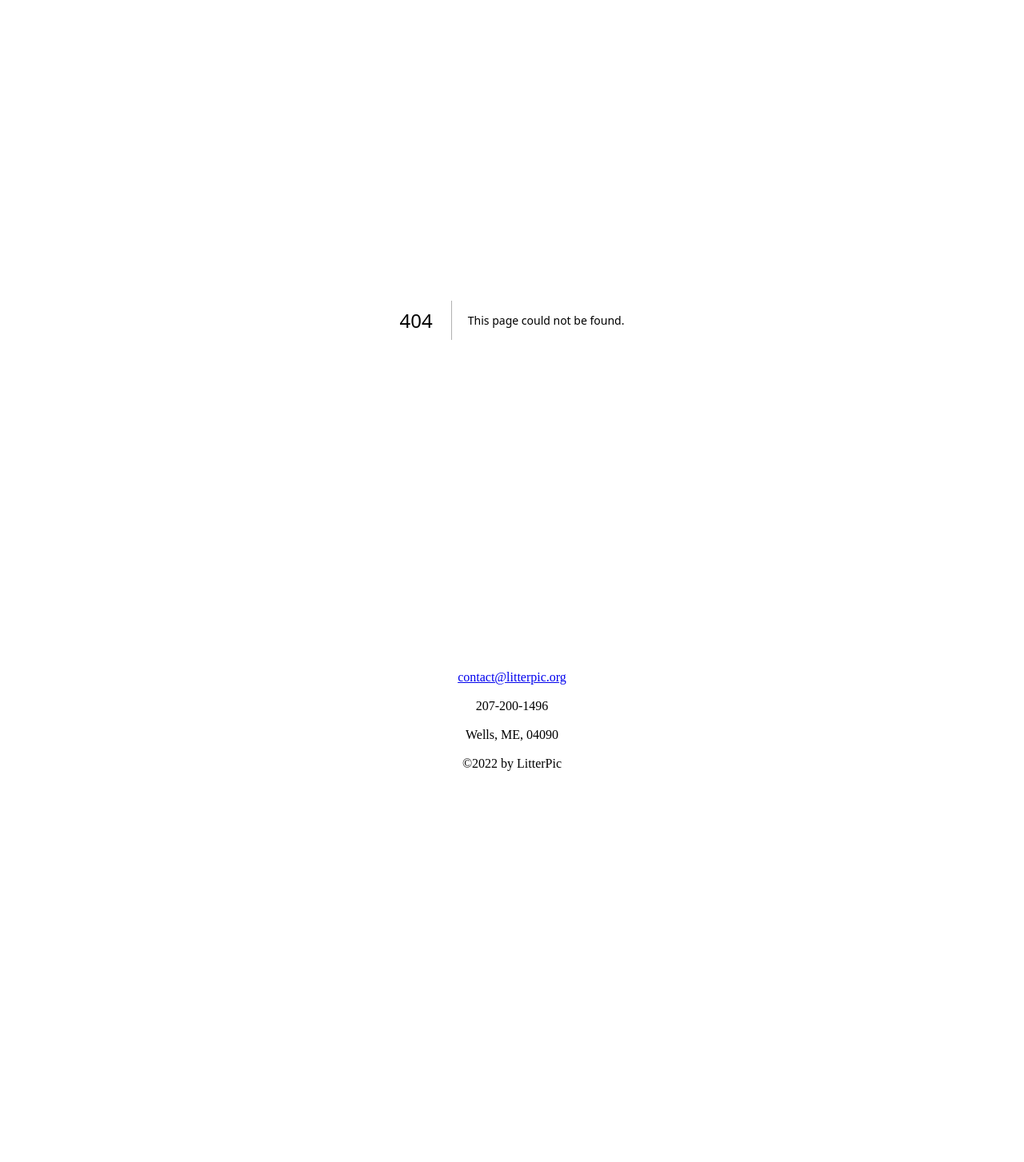
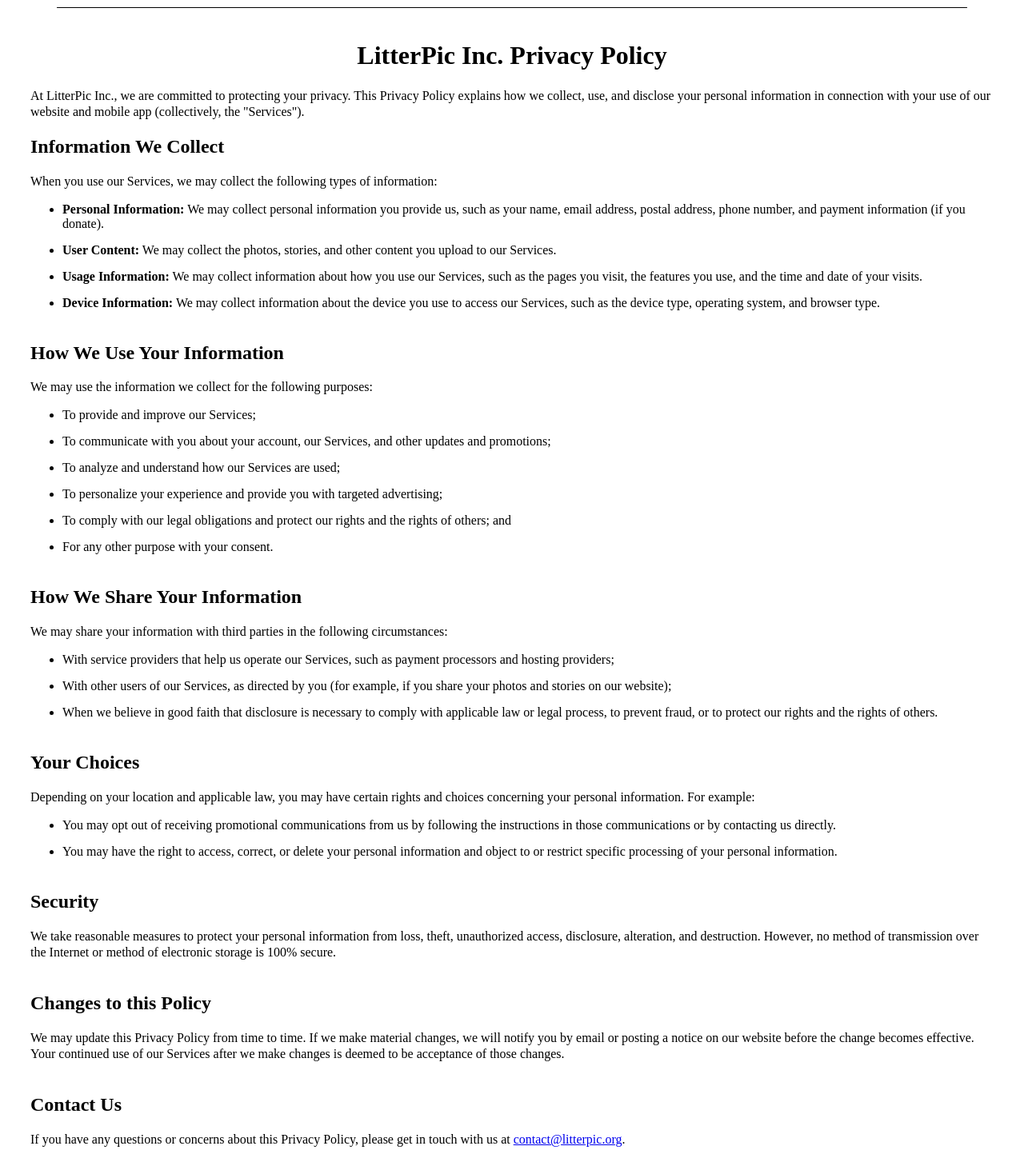
Before and after one commit to LitterPic/litterpic_org, a Next.js app: page /privacy in a window 1280 px wide. Before the commit this address had no page. Shown: the part 157-1610 px from the top of the page at 80% size. Before the commit the page ends 1158 px from the top, so only its background shows below. Built offline with nearby package versions, Linux system fonts and the light colour scheme.

Commit message:
Added privacy page, updated community service hours page

```diff
--- a/pages/layout.js
+++ b/pages/layout.js
@@ -16,6 +16,7 @@ const Layout = ({children}) => {
                 <Navlink href="/about">About</Navlink>
                 <Navlink href="/contact">Contact</Navlink>
             </nav>
+            <hr className="line"/>
             <main>{children}</main>
             <Footer/>
         </div>
--- /dev/null
+++ b/pages/privacy.js
@@ -0,0 +1,121 @@
+import React from "react";
+
+const Privacy = () => {
+    return <div className="content">
+        <h1 className="privacy_heading_text">LitterPic Inc. Privacy Policy</h1>
+
+        <p>
+            At LitterPic Inc., we are committed to protecting your privacy. This Privacy Policy explains how we collect,
+            use, and disclose your personal information in connection with your use of our website and mobile app
+            (collectively, the "Services").
+        </p>
+
+        <h2>Information We Collect</h2>
+
+        <p>
+            When you use our Services, we may collect the following types of information:
+        </p>
+
+        <ul>
+            <li>
+                <strong>Personal Information:</strong> We may collect personal information you provide us, such as your
+                name, email address, postal address, phone number, and payment information (if you donate).
+            </li>
+            <li>
+                <strong>User Content:</strong> We may collect the photos, stories, and other content you upload to our
+                Services.
+            </li>
+            <li>
+                <strong>Usage Information:</strong> We may collect information about how you use our Services, such as
+                the pages you visit, the features you use, and the time and date of your visits.
+            </li>
+            <li>
+                <strong>Device Information:</strong> We may collect information about the device you use to access our
+                Services, such as the device type, operating system, and browser type.
+            </li>
+        </ul>
+
+        <div className="blank-space"></div>
+        <h2>How We Use Your Information</h2>
+
+        <p>
+            We may use the information we collect for the following purposes:
+        </p>
+
+        <ul>
+            <li>To provide and improve our Services;</li>
+            <li>To communicate with you about your account, our Services, and other updates and promotions;</li>
+            <li>To analyze and understand how our Services are used;</li>
+            <li>To personalize your experience and provide you with targeted advertising;</li>
+            <li>To comply with our legal obligations and protect our rights and the rights of others; and</li>
+            <li>For any other purpose with your consent.</li>
+        </ul>
+
+        <div className="blank-space"></div>
+        <h2>How We Share Your Information</h2>
+
+        <p>
+            We may share your information with third parties in the following circumstances:
+        </p>
+
+        <ul>
+            <li>
+                With service providers that help us operate our Services, such as payment processors and hosting
+                providers;
+            </li>
+            <li>
+                With other users of our Services, as directed by you (for example, if you share your photos and stories
+                on our website);
+            </li>
+            <li>
+                When we believe in good faith that disclosure is necessary to comply with applicable law or legal
+                process, to prevent fraud, or to protect our rights and the rights of others.
+            </li>
+        </ul>
+
+        <div className="blank-space"></div>
+        <h2>Your Choices</h2>
+
+        <p>
+            Depending on your location and applicable law, you may have certain rights and choices concerning your
+            personal information. For example:
+        </p>
+
+        <ul>
+            <li>You may opt out of receiving promotional communications from us by following the instructions in those
+                communications or by contacting us directly.
+            </li>
+            <li>You may have the right to access, correct, or delete your personal information and object to or restrict
+                specific processing of your personal information.
+            </li>
+        </ul>
+
+        <div className="blank-space"></div>
+        <h2>Security</h2>
+        <p>
+            We take reasonable measures to protect your personal information from loss, theft, unauthorized access,
+            disclosure, alteration, and destruction. However, no method of transmission over the Internet or method of
+            electronic storage is 100% secure.
+        </p>
+
+        <div className="blank-space"></div>
+        <h2>Changes to this Policy</h2>
+
+        <p>
+            We may update this Privacy Policy from time to time. If we make material changes, we will notify you by
+            email or posting a notice on our website before the change becomes effective. Your continued use of our
+            Services after we make changes is deemed to be acceptance of those changes.
+        </p>
+
+        <div className="blank-space"></div>
+        <h2>Contact Us</h2>
+
+        <p>
+            If you have any questions or concerns about this Privacy Policy, please get in touch with us at
+            {' '} <a href="mailto:contact@litterpic.com">contact@litterpic.org</a>.
+        </p>
+    </div>;
+};
+
+
+export default Privacy;
--- a/styles/styles.css
+++ b/styles/styles.css
@@ -98,21 +98,20 @@ li {
 }
 
 .banner {
+    display: flex;
+    align-items: center;
+    justify-content: center;
+    height: 250px;
     width: 100%;
-    height: 250px;
     overflow: hidden;
-    position: relative;
 }
 
-.banner-image {
+.banner img {
+    height: 100%;
     width: 100%;
-    height: auto;
-    object-fit: scale-down;
-    object-position: top center;
-    position: absolute;
-    top: 15%;
-    left: 50%;
-    transform: translate(-50%, -75%);
+    object-fit: contain;
+    object-position: center;
+    position: relative;
 }
 
 main {
@@ -127,7 +126,25 @@ main {
     margin-bottom: 40px;
 }
 
+.content {
+    margin-left: 30px;
+    margin-right: 30px;
+}
+
 /*Community Service Hours*/
 .community_service_heading_text {
     text-align: center;
 }
+
+/*Privacy*/
+.privacy_heading_text {
+    text-align: center;
+}
+
+.line {
+    width: 90%;
+    margin: 0 auto;
+    border: none;
+    border-top: 1px solid black;
+    padding-bottom: 20px;
+}
```
Also changed, not shown: pages/community_service_hours.js (+21 -14 lines), public/images/litter_road.webp (added), 1 other file (tests, documents, lock files or other folders).
